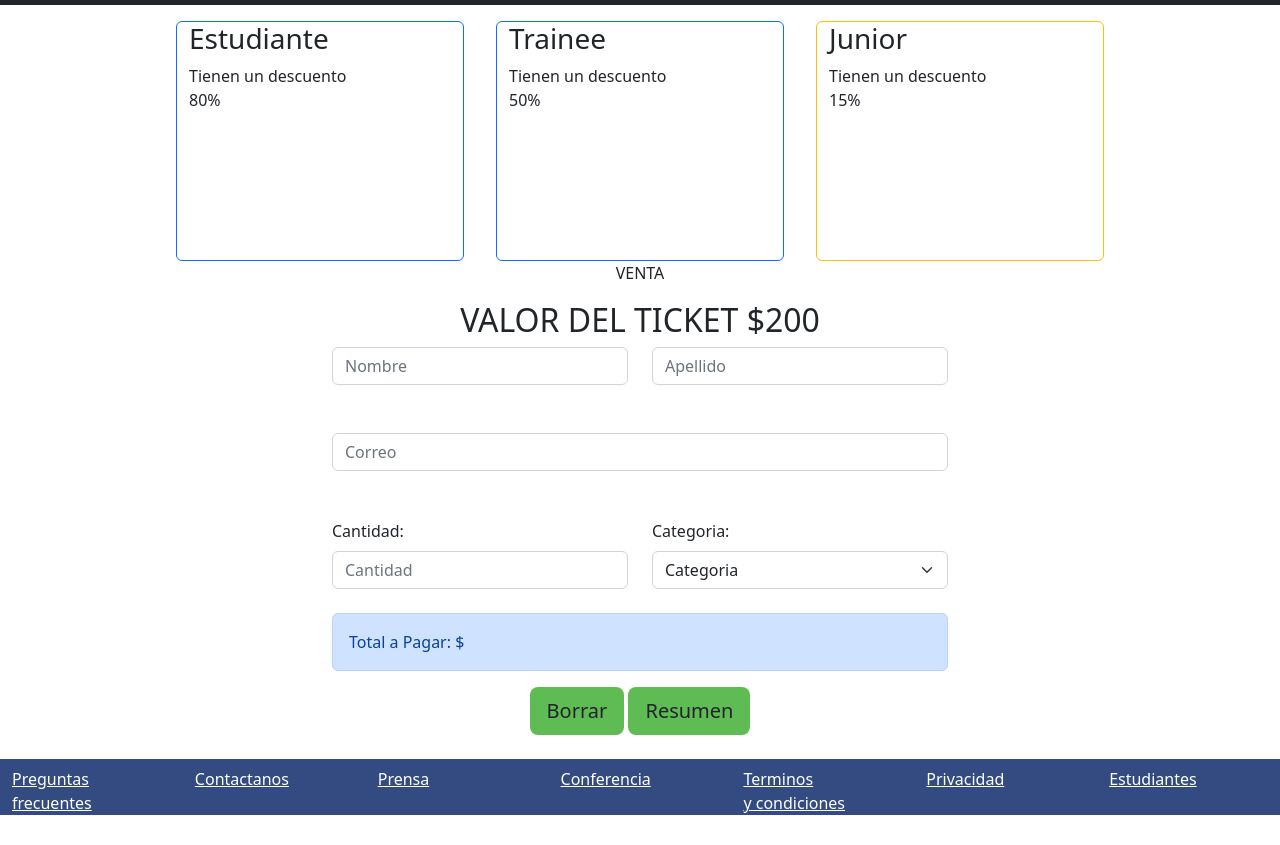
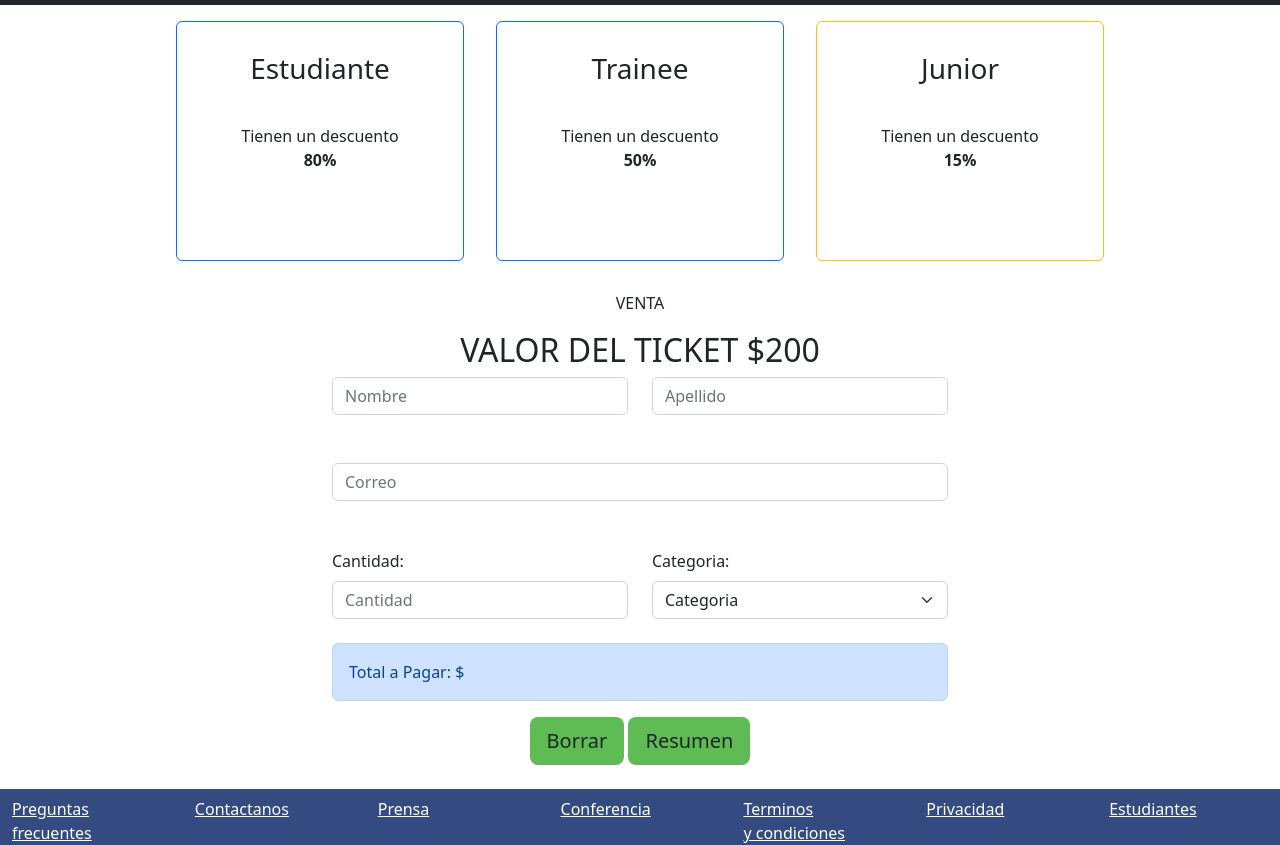
Before and after one commit to kinesis10/integradorJS, a plain HTML site: page index.html in a window 1280 px wide. Shown: the part 51-896 px from the top of the page. Before the commit the page ends 866 px from the top, so only its background shows below. Drawn offline with nearby package versions, Linux system fonts and the light colour scheme.

Commit message:
retocando un poco los estilos

```diff
--- a/estilos.css
+++ b/estilos.css
@@ -11,3 +11,16 @@ footer{
     margin-top: 8px;
     padding-top: 8px;
   }
+
+  h3, p{
+    text-align: center;
+    padding-top: 30px;
+  }
+
+  .parrafo{
+    padding-bottom: 20px;
+  }
+
+  .descuento{
+    font-weight: bolder;
+  }
--- a/index.html
+++ b/index.html
@@ -35,16 +35,16 @@
             <div class="row mt-3 justify-content-center">
                 <div class="col border border-primary rounded ms-3 me-3"  style="max-width: 18rem; height: 15rem;">
                     <h3>Estudiante</h3>
-                    <p>Tienen un descuento <br> <span>80%</span></p>
+                    <p>Tienen un descuento <br> <span class="descuento">80%</span></p>
 
                 </div>
                 <div class="col border border-primary rounded ms-3 me-3" style="max-width: 18rem;">
                     <h3>Trainee</h3>
-                    <p>Tienen un descuento <br> <span>50%</span></p>
+                    <p class="parrafo">Tienen un descuento <br> <span class="descuento">50%</span></p>
                 </div>
                 <div class="col border border-warning rounded ms-3 me-3" style="max-width: 18rem;">
                     <h3>Junior</h3>
-                    <p>Tienen un descuento <br> <span>15%</span></p>
+                    <p>Tienen un descuento <br> <span class="descuento">15%</span></p>
                 </div>
             </div>
         </section>
```
